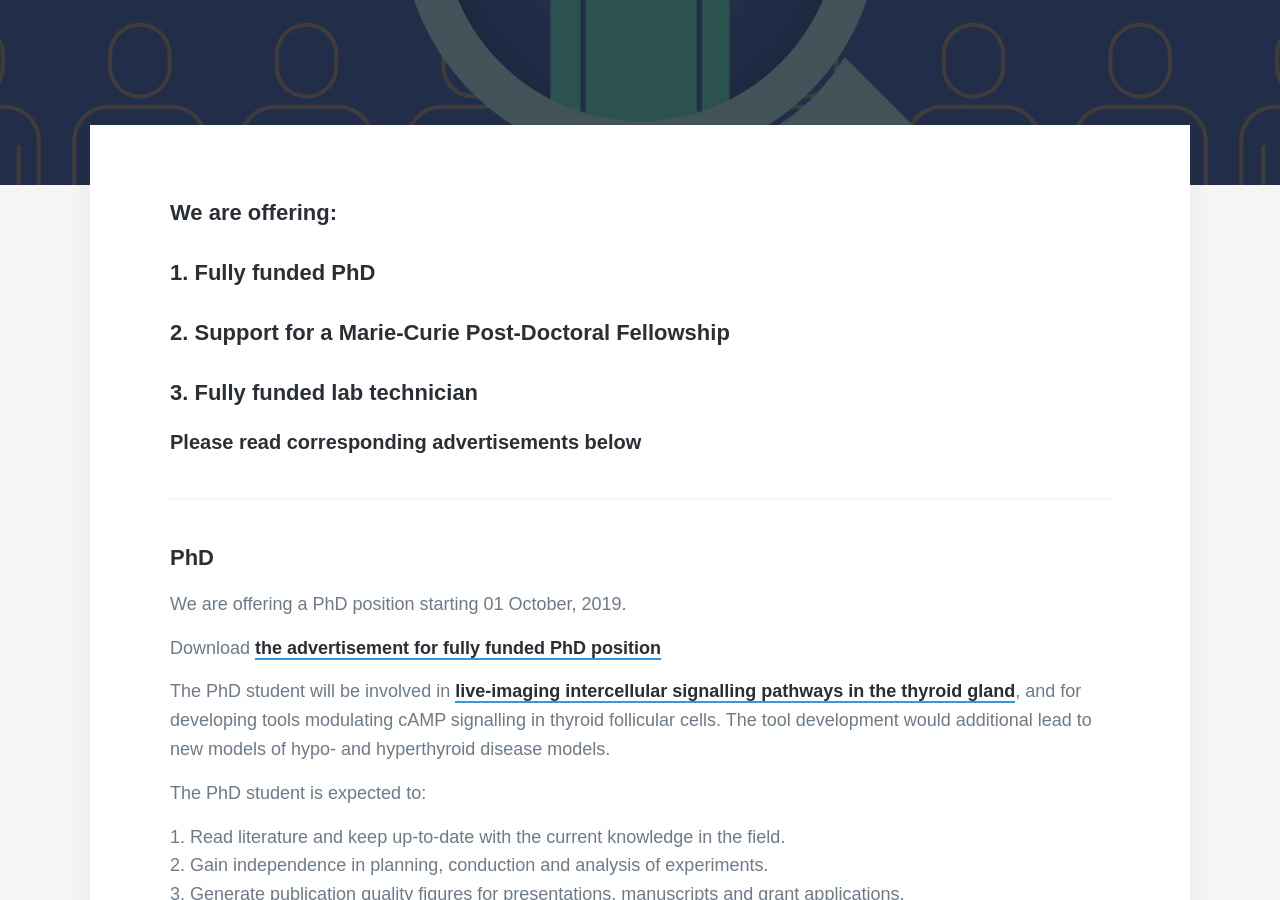
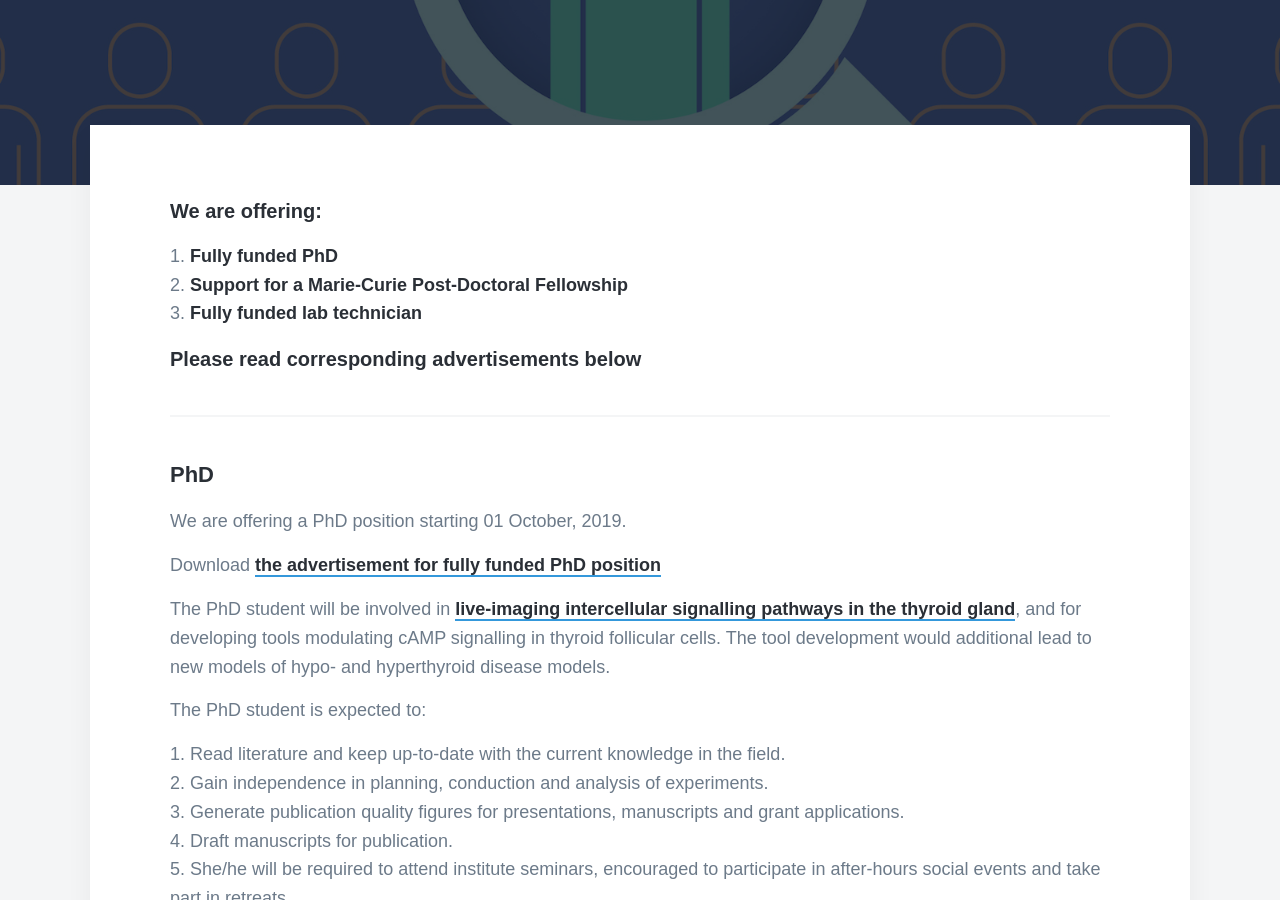
Before and after one commit to sumeetpalsingh/sumeetpalsingh.github.io, a Jekyll site: the page built from _pages/vacancies.md, in a window 1280 px wide and 900 px high, scrolled down 401 px. Built offline with Jekyll 4.4.1, drawn with Linux system fonts in a browser that asks for light colours; nearby versions of some CDN libraries; some web fonts are replaced.

Commit message:
Update vacancies.md

```diff
--- a/_pages/vacancies.md
+++ b/_pages/vacancies.md
@@ -5,10 +5,10 @@ description: Job opportunities.
 featured_image: /images/demo/vacancy.jpg
 ---
 
-#### We are offering:
-#### 1. [Fully funded PhD][1]
-#### 2. [Support for a Marie-Curie Post-Doctoral Fellowship][2]
-#### 3. [Fully funded lab technician][3]
+##### We are offering:
+1. [Fully funded PhD][1]
+2. [Support for a Marie-Curie Post-Doctoral Fellowship][2]
+3. [Fully funded lab technician][3]
 ##### Please read corresponding advertisements below
 
 ---
```
